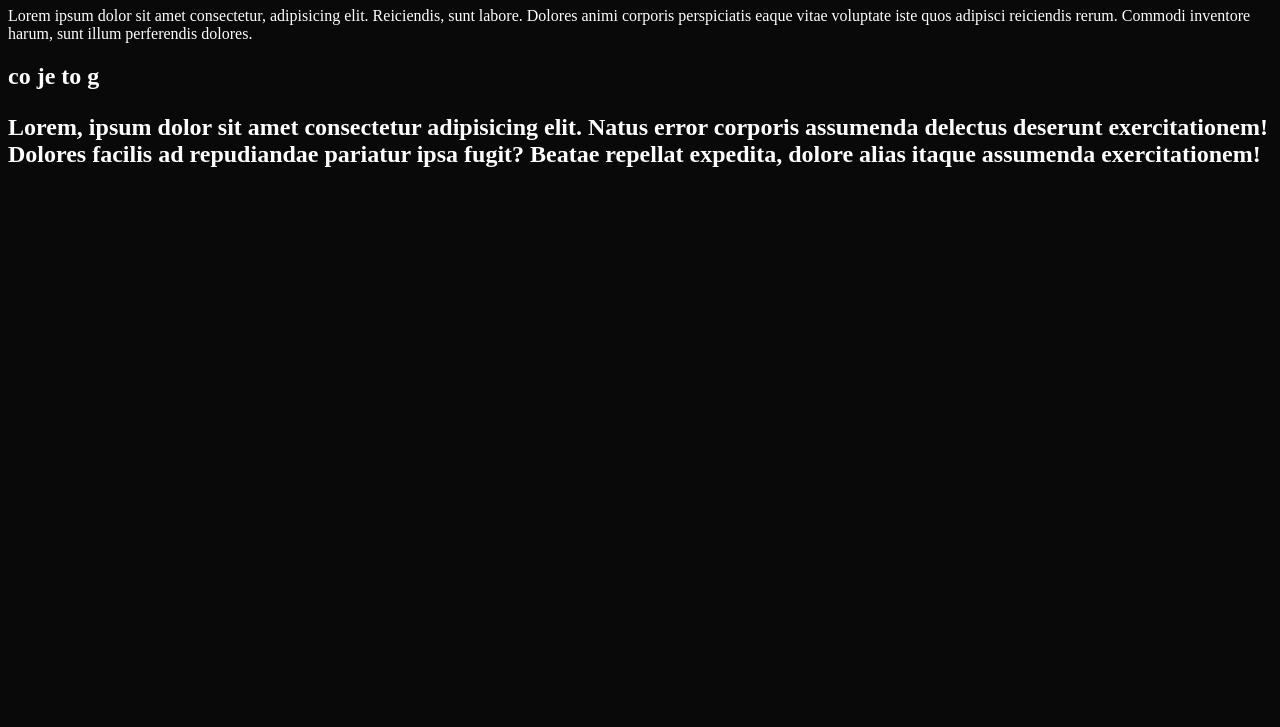
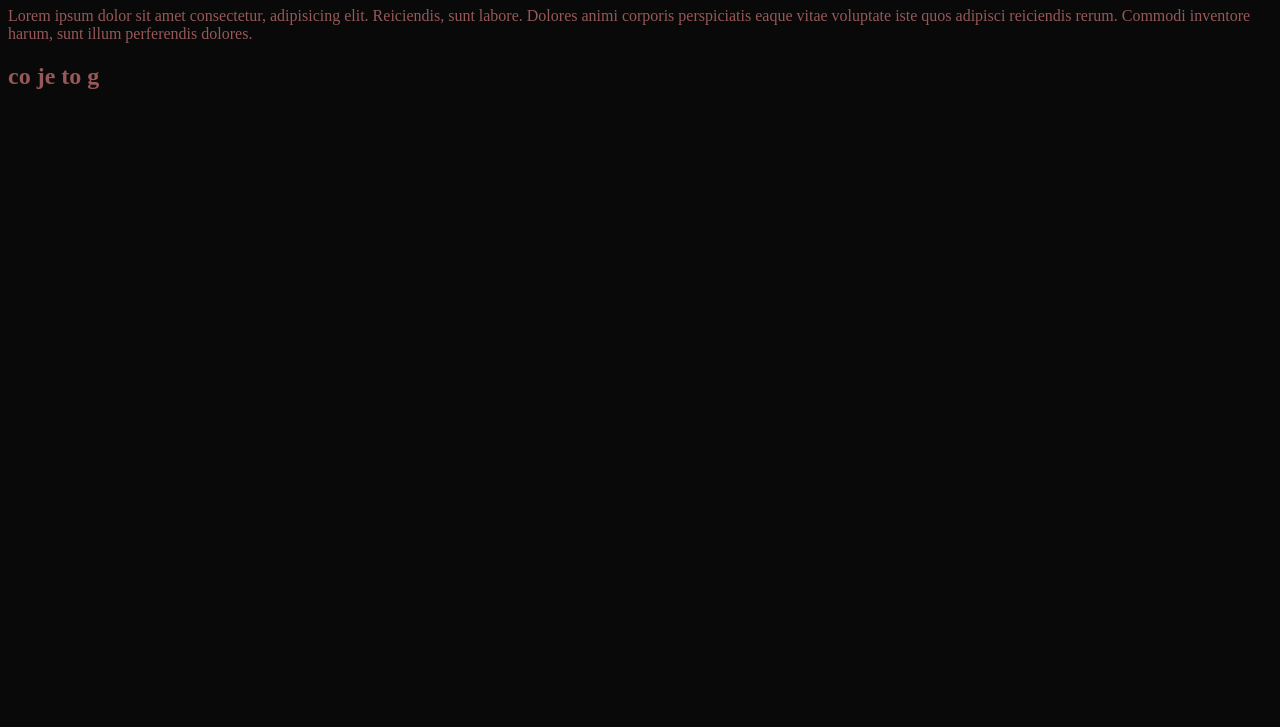
Before and after one commit to matoushekgeorge/github-demo, a plain HTML site: page index.html in a window 1280 px wide. Shown: the part 73-800 px from the top of the page. Drawn offline with Linux system fonts and the light colour scheme.

Commit message:
upraven text v index.html a změna barvy v style.css

```diff
--- a/index.html
+++ b/index.html
@@ -11,6 +11,6 @@
     <p>Lorem ipsum dolor sit amet consectetur, adipisicing elit. Reiciendis, sunt labore. Dolores animi corporis perspiciatis eaque vitae voluptate iste quos adipisci reiciendis rerum. Commodi inventore harum, sunt illum perferendis dolores.</p>
     <h2>co je to g
 
-    <P>Lorem, ipsum dolor sit amet consectetur adipisicing elit. Natus error corporis assumenda delectus deserunt exercitationem! Dolores facilis ad repudiandae pariatur ipsa fugit? Beatae repellat expedita, dolore alias itaque assumenda exercitationem!</P>
+
 </body>
 </html>
--- a/style.css
+++ b/style.css
@@ -1,4 +1,4 @@
 body {
     background-color: rgb(9, 9, 9);
-    color: white;
+    color: rgb(151, 88, 88);
 }
```
